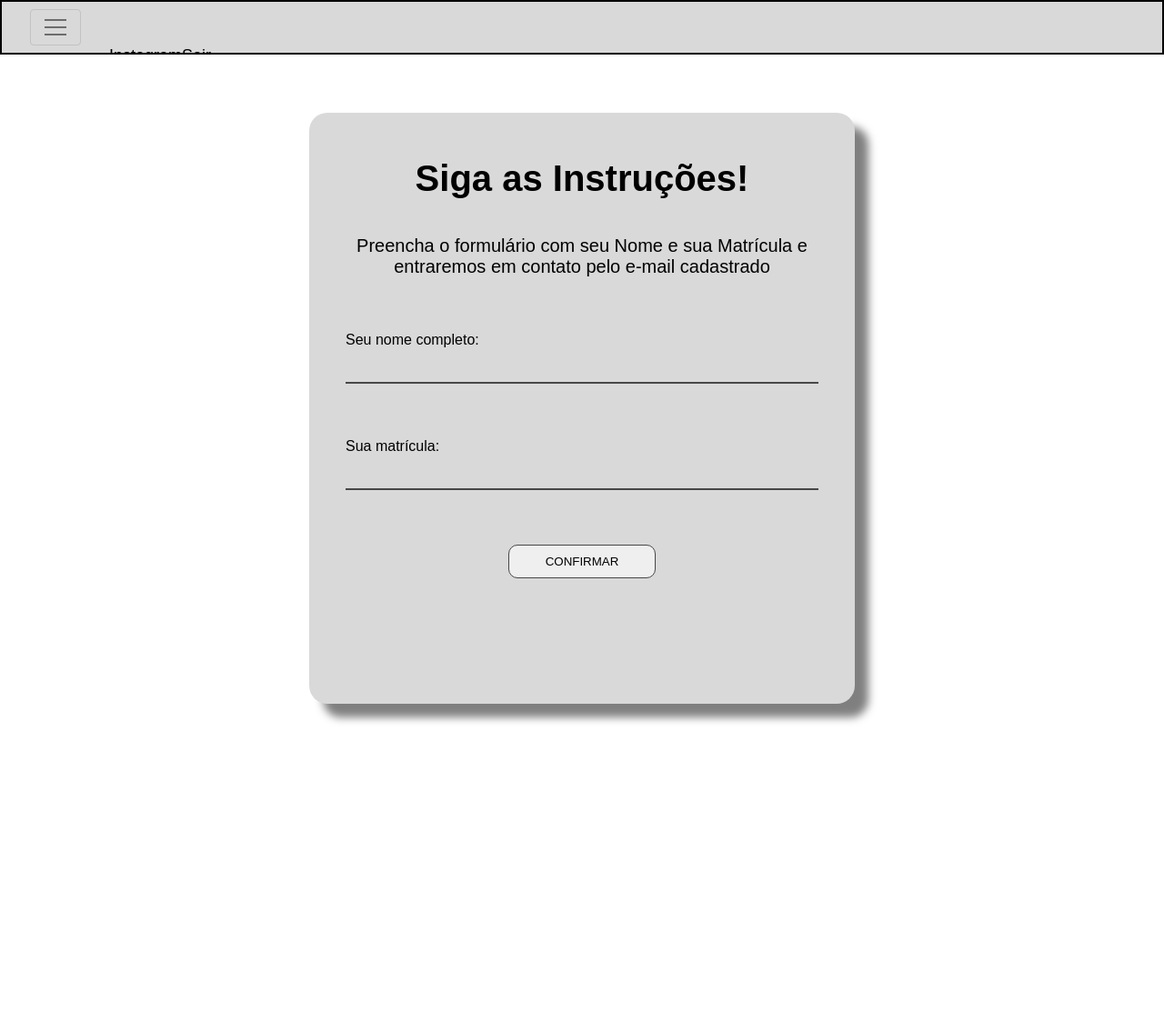
After one commit to DarkSan0/TestSer, a Flask app: template templates/esqueceu-senha.html in a window 1280 px wide. The commit adds this page. Shown: the whole page at 91% size. Run offline with Flask 2, Linux system fonts and the light colour scheme; the template is opened without the code that fills it, so the values that code supplies are empty.

Commit message:
Testando

```diff
--- /dev/null
+++ b/static/esqueceu-senha.css
@@ -0,0 +1,162 @@
+* {
+    margin: 0;
+    padding: 0;
+    list-style: none;
+    text-decoration: none;
+    font-family: sans-serif;
+    box-sizing: border-box;
+    overflow: hidden;
+}
+
+.menu {
+    background: #d9d9d9;
+    width: 100vw;
+    height: 60px;
+    border: 2px solid;
+    display: flex;
+    align-items: center;
+}
+
+.menu .mobile-menu {
+    border: 1px solid #c2c2c2;
+    border-radius: 4px;
+    margin: 31px;
+    padding-top: 4px;
+    padding-bottom: 4px;
+    padding-right: 9px;
+    padding-left: 9px;
+}
+
+.menu .mobile-menu div {
+    width: 24px;
+    height: 2px;
+    background: #6c6c6c;
+    margin: 6px;
+    transition: all ease .2s;
+    cursor: pointer;
+}
+
+.menu .menu-faketrigger {
+    position: absolute;
+    width: 26px;
+    height: 26px;
+    margin: 46px;
+    opacity: 0;
+    cursor: pointer;
+}
+
+.menu .menu-faketrigger:checked ~ ul {
+    position: absolute;
+    background-color: #c0c0c0;
+    width: 100vw;
+    border: 2px solid;
+    margin-left: -2px;
+    height: 40px;
+}
+
+.menu ul {
+    display: flex;
+    justify-content: space-around;
+    align-items: center;
+    font-size: 18px;
+    margin-bottom: -5%;
+}
+
+.menu-faketrigger:checked ~ .mobile-menu {
+    border: 2px solid black;
+    border-radius: 4px;
+}
+
+.menu ul li a {
+    color: black;
+}
+
+.menu ul li a:hover {
+    color: #474747;
+}
+
+.form-container {
+    display: flex;
+    align-items: center;
+    justify-content: center;
+}
+
+.container {
+    max-width: 1280px;
+    height: 1000px;
+    margin: 0 auto;
+    margin-top: 5%;
+    padding: 0 4%;
+}
+
+form {
+    background-color: #d9d9d9;
+    max-width: 600px;
+    height: 650px;
+    padding: 40px;
+    border-radius: 20px;
+    box-shadow: 15px 15px 10px rgba(0, 0, 0, 0.5);
+
+}
+
+form h1 {
+    text-align: center;
+    font-size: 40px;
+    padding-top: 10px;
+}
+
+form p {
+    text-align: center;
+    margin: 40px 0;
+    font-size: 20px;
+}
+
+.input-text {
+    position: relative;
+    margin: 60px 0;
+    background-color: none;
+
+}
+
+.input-text label {
+    position: absolute;
+    left: 0;
+}
+
+.input {
+    width: 100%;
+    background: none;
+    border: 0;
+    border-bottom: 2px solid #474747;
+    padding: 5px;
+    font-size: 17px;
+    outline: none;
+    cursor: text;
+}
+
+#name-box {
+    padding-top: 30px;
+    user-select: none;
+}
+
+#matricula-box {
+    padding-top: 30px;
+    user-select: none;
+}
+
+form .input-text .input:focus ~ label {
+    font-display: none;
+}
+
+.botao {
+    width: 100%;
+    text-align: center;
+}
+
+form input[type=submit] {
+    padding: 10px 40px;
+    border: 1px solid #474747;
+    border-radius: 10px;
+    text-transform: uppercase;
+    cursor: pointer;
+}
--- /dev/null
+++ b/templates/esqueceu-senha.html
@@ -0,0 +1,51 @@
+<!DOCTYPE html>
+<html lang="pt-br">
+
+<head>
+    <meta charset="UTF-8">
+    <meta http-equiv="X-UA-Compatible" content="IE=edge">
+    <meta name="viewport" content="width=device-width, initial-scale=1.0">
+    <title>Alterar Senha</title>
+    <link rel="shortcut icon" href="/imagens/favicon.ico" type="image/x-icon">
+    <link rel="stylesheet" href="/static/esqueceu-senha.css">
+</head>
+
+<body>
+    <nav class="menu">
+        <input type="checkbox" class="menu-faketrigger">
+
+        <div class="mobile-menu">
+            <div class="linha1"></div>
+            <div class="linha2"></div>
+            <div class="linha3"></div>
+        </div>
+
+        <ul>
+            <li><a href="https://www.instagram.com/ecitecnews/">Instagram</a></li>
+            <li><a href="/templates/index.html">Sair</a></li>
+        </ul>
+    </nav>
+
+    <section class="form-container">
+        <div class="container">
+            <form action="">
+                <h1>Siga as Instruções!</h1>
+                <p>Preencha o formulário com seu Nome e sua Matrícula e entraremos em contato pelo e-mail cadastrado</p>
+
+                <div class="input-text">
+                    <input type="text" name="" id="name-box" class="input" autocomplete="off">
+                    <label>Seu nome completo:</label>
+                </div>
+
+                <div class="input-text">
+                    <input type="text" name="" id="matricula-box" class="input" autocomplete="off">
+                    <label>Sua matrícula:</label>
+                </div>
+
+                <div class="botao"><input type="submit" value="Confirmar"></div>
+            </form>
+        </div>
+    </section>
+
+</body>
+</html>
```
Also changed, not shown: static/tela-login.css (+18 -1 lines), templates/index.html (+13 -5 lines), imagens/logo-removebg-preview.png (added).
